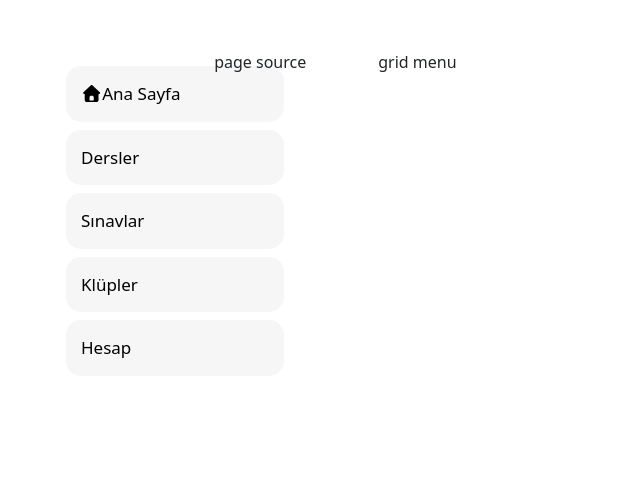
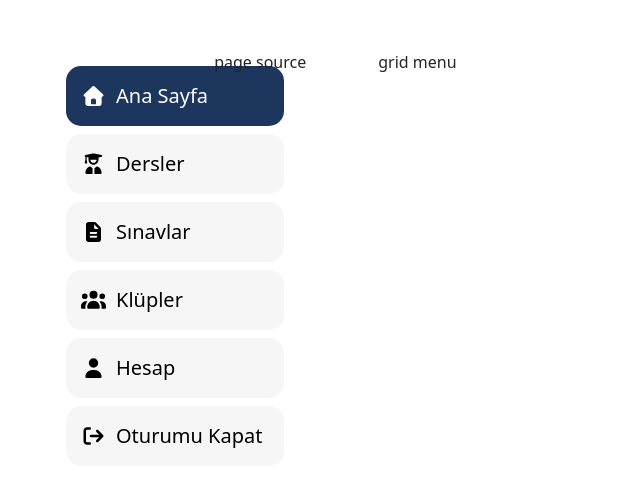
Before and after one commit to bektaskraa/isubu-obs, a React (Vite) app: page / in a window 1280 px wide. Shown: the top 486 px of the page, without its empty margins (0-640 px from the left). Built offline with nearby package versions, Linux system fonts and the light colour scheme; the HTML template or start-up script is replaced by a standard one.

Commit message:
feat: add sidebar navigation

```diff
--- a/src/components/Sidebar.css
+++ b/src/components/Sidebar.css
@@ -1,10 +1,23 @@
+:root {
+    --color-main: #1c365e;
+    --color-placeholder: #f6f6f6;
+}
+
+
 .nav-button{
+    display: flex;
+    align-items: center;
+    gap: 10px;
     padding: 15px;
-    background-color: #f6f6f6;
-    font-size: 17px;
+    background-color: var(--color-placeholder);
+    font-size: 20px;
     color: black;
     border-radius: 15px;
 }
 .nav-button:hover{
     background-color: #eaeaea;
 }
+.nav-button.active{
+    background-color: var(--color-main);
+    color: white;
+}
--- a/src/components/Sidebar.jsx
+++ b/src/components/Sidebar.jsx
@@ -1,7 +1,7 @@
 import React from "react";
 import './Sidebar.css'
 import { FontAwesomeIcon } from '@fortawesome/react-fontawesome';
-import { faHome } from '@fortawesome/free-solid-svg-icons';
+import { faHome,faUserGraduate,faFileLines,faUsers,faUser,faSignOut } from '@fortawesome/free-solid-svg-icons';
 
 
 function Sidebar() {
@@ -9,22 +9,40 @@ function Sidebar() {
         <div className=" p-3" style={{ width: "250px", minHeight: "100vh" }}>
             <ul className="nav flex-column">
                 <li className="nav-item mb-2">
-                    <a href="#" className="nav-link nav-button">
+                    <a href="#" className="nav-link nav-button active">
                         <FontAwesomeIcon icon={faHome} />
                         Ana Sayfa
                     </a>
                 </li>
                 <li className="nav-item mb-2">
-                    <a href="#" className="nav-link nav-button">Dersler</a>
+                    <a href="#" className="nav-link nav-button">
+                        <FontAwesomeIcon icon={faUserGraduate} />
+                        Dersler
+                    </a>
                 </li>
                 <li className="nav-item mb-2">
-                    <a href="#" className="nav-link nav-button">Sınavlar</a>
+                    <a href="#" className="nav-link nav-button">
+                        <FontAwesomeIcon icon={faFileLines} />
+                        Sınavlar
+                    </a>
                 </li>
                 <li className="nav-item mb-2">
-                    <a href="#" className="nav-link nav-button">Klüpler</a>
+                    <a href="#" className="nav-link nav-button">
+                        <FontAwesomeIcon icon={faUsers} />
+                        Klüpler
+                    </a>
                 </li>
                 <li className="nav-item mb-2">
-                    <a href="#" className="nav-link nav-button">Hesap</a>
+                    <a href="#" className="nav-link nav-button">
+                        <FontAwesomeIcon icon={faUser} />
+                        Hesap
+                    </a>
+                </li>
+                <li className="nav-item mb-2">
+                    <a href="#" className="nav-link nav-button">
+                        <FontAwesomeIcon icon={faSignOut} />
+                        Oturumu Kapat
+                    </a>
                 </li>
             </ul>
         </div>
```
